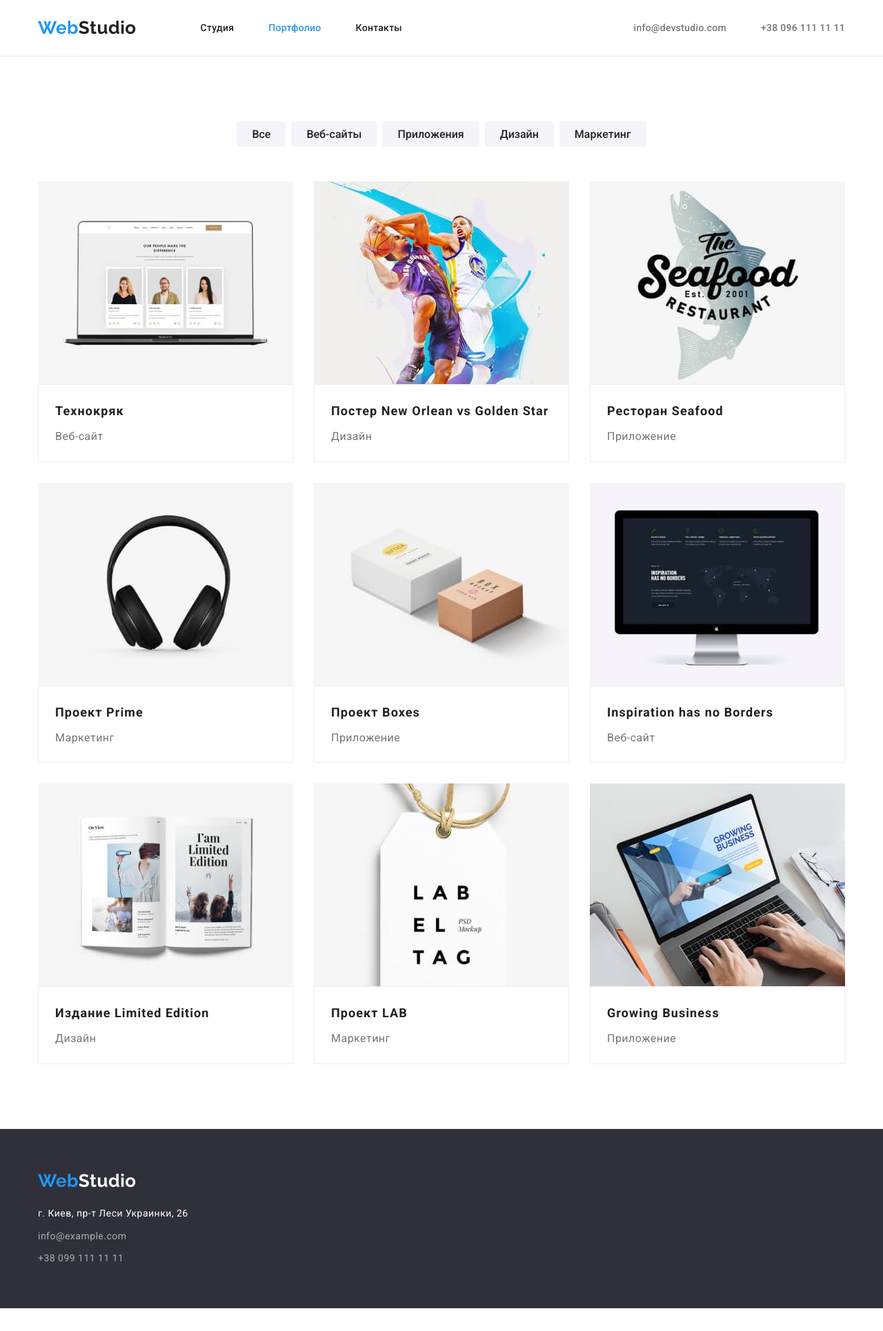
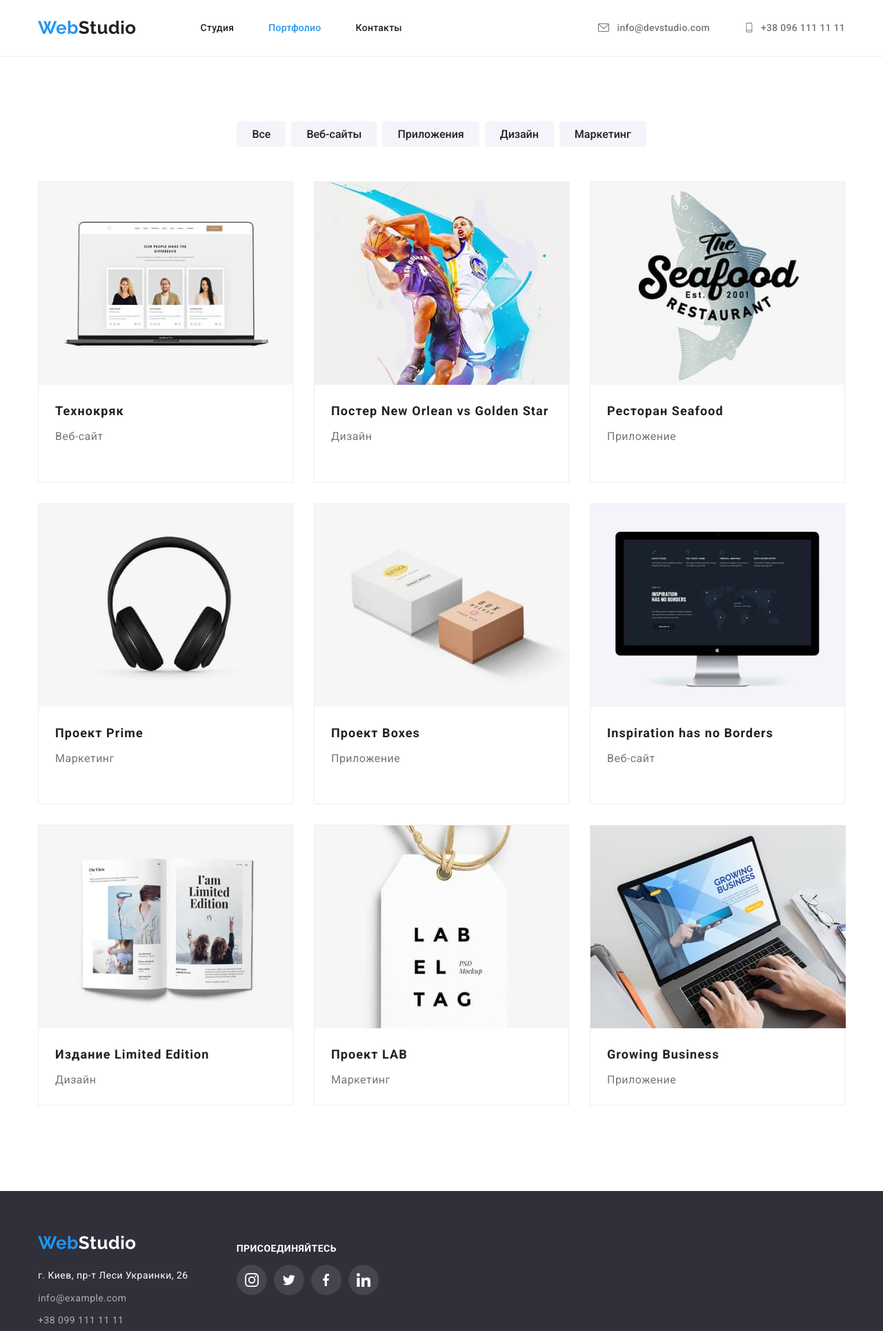
Before and after one commit to SvetlanaDaizy/goit-markup-hw-08, a plain HTML site: page portfolio.html in a window 1280 px wide. Shown: the whole page at 69% size. Before the commit the page ends 1897 px from the top, so only its background shows below. Drawn offline with nearby package versions, Linux system fonts and the light colour scheme.

Commit message:
сдача ДЗ

```diff
--- a/css/styles.css
+++ b/css/styles.css
@@ -49,7 +49,6 @@ a {
     width: 1200px;
     padding-left: 15px;
     padding-right: 15px;
-    /* outline: 2px solid tomato;  */
 }
 
 .header-nav {
@@ -118,6 +117,23 @@ a {
     display: flex;
 }
 
+.auth .item {
+    display: flex;
+    align-items: center;
+}
+
+.auth .icon {
+    display: flex;
+    fill: var(--text-color)
+}
+
+.auth .icon:hover {
+    fill: var(--accent-color);
+}
+
+.auth .sprite:not(:last-child) {
+    margin-right: 10px;
+}
 
 .auth .item:not(:last-child) {
      margin-right: 50px;
@@ -257,8 +273,16 @@ a {
     width: 370px;
     margin-right: 30px;
     padding-bottom: 30px;
+    margin-bottom: 30px;
 
     background-color: var(--hero-color);
+    border: 1px solid #EEEEEE;
+}
+
+.photo-container:hover {
+    box-shadow: 0px 1px 1px rgba(0, 0, 0, 0.12),
+                0px 4px 4px rgba(0, 0, 0, 0.06),
+                1px 4px 6px rgba(0, 0, 0, 0.16);
 }
 
 .photo-container img {
@@ -278,7 +302,7 @@ a {
     padding-top: 20px;
     padding-left: 24px;
     padding-bottom: 20px;
-    border: 1px solid #EEEEEE;
+
 }
 
 .photo .title {
@@ -334,6 +358,19 @@ a {
 .description .item {
     width: 270px;
 }
+
+.description .sprite {
+    display: flex;
+    align-items: center;
+    justify-content: center;
+    width: 270px;
+    height: 120px;
+    padding: 0;
+    margin-bottom: 30px;
+    background: #F5F4FA;
+    border-radius: 4px;
+}
+
 
 .description-title {
     color: var(--base-text-color);
@@ -462,6 +499,13 @@ a {
     background-color: var(--accent-color);
 }
 
+.team .team-icon {
+    fill: #afb1b8;
+}
+
+.team .team-icon:hover {
+    fill: var(--hero-color);
+}
 
 /* Fourth section */
 
@@ -518,6 +562,10 @@ a {
     padding-bottom: 60px;
 }
 
+.footer .connection {
+    display: flex;
+    justify-content: ;
+}
 .footer a {
     display: inline-block;
 }
@@ -566,3 +614,42 @@ address .link:hover,
 address .link:focus {
     color: var(--accent-color);
 }
+
+.connection-div {
+    margin-right: 70px;
+}
+
+.connection-messenger h3 {
+    font-weight: 700;
+    font-size: 14px;
+    line-height: 1.4;
+    text-transform: uppercase;
+    color: #FFFFFF;
+}
+
+.sprite-messenger .button-icon {
+    display: flex;
+    align-items: center;
+    justify-content: center;
+    width: 44px;
+    height: 44px;
+    background-color: rgba(255, 255, 255, 0.1);
+    border-radius: 50%;
+
+}
+
+.sprite-messenger .button-icon:hover {
+    background-color: var(--accent-color);
+}
+
+.sprite-messenger .button-icon:not(:last-child) {
+    margin-right: 10px;
+}
+
+.connection-messenger .sprite-messenger {
+    display: flex;
+}
+
+.sprite-messenger .team-icon {
+    fill: var(--hero-color);
+}
--- a/portfolio.html
+++ b/portfolio.html
@@ -25,8 +25,23 @@
             </ul>
         </nav>
         <ul class="auth">
-                <li class="item"><a href="mailto:info@devstudio.com" class="auth-link auth-mail">info@devstudio.com</a></li>
-                <li class="item"><a href="tel:+380961111111" class="auth-link auth-tel">+38 096 111 11 11</a></li>
+
+            <li class="item">
+                <div class="sprite">
+                    <svg class="icon" width="20" height="16">
+                        <use href="./image/icons1.svg#icon-email"></use>
+                    </svg>
+                </div>
+                <a href="mailto:info@devstudio.com" class="auth-link auth-mail">info@devstudio.com</a>
+            </li>
+            <li class="item">
+                <div class="sprite">
+                    <svg class="icon" width="14" height="20">
+                        <use href="./image/icons1.svg#icon-tel"></use>
+                    </svg>
+                </div>
+                <a href="tel:+380961111111" class="auth-link auth-tel">+38 096 111 11 11</a>
+            </li>
         </ul>
     </div>
 </header>
@@ -119,7 +134,9 @@
 </main>
     <!-- Footer -->
 <footer class="footer">
-        <div class="container">
+    <div class="container connection">
+
+        <div class="connection-div">
             <a href="#" class="logo-footer">Web<span class="footer-span">Studio</span></a>
             <address>
                 <ul>
@@ -127,6 +144,30 @@
                     <li class="item"><a href="mailto:info@example.com" class="link mail">info@example.com</a></li>
                     <li class="item"><a href="tel:+380991111111" class="link tel">+38 099 111 11 11</a></li>
                 </ul>
+        </div>
+
+        <div class="connection-messenger">
+            <h3>присоединяйтесь</h3>
+            <div class="sprite-messenger">
+
+                <a class="button-icon" href="#">
+                    <svg class="team-icon instagram" width="20" height="20">
+                        <use href="./image/icons1.svg#icon-instagram"></use>
+                    </svg></a>
+                <a class="button-icon" href="#">
+                    <svg class="team-icon twitter" width="20" height="16.25">
+                        <use href="./image/icons1.svg#icon-twitter"></use>
+                    </svg></a>
+                <a class="button-icon" href="#">
+                    <svg class="team-icon facebook" width="10" height="20">
+                        <use href="./image/icons1.svg#icon-facebook"></use>
+                    </svg></a>
+                <a class="button-icon" href="#">
+                    <svg class="team-icon linkedin" width="20" height="20">
+                        <use href="./image/icons1.svg#icon-linkedin"></use>
+                    </svg></a>
+            </div>
+        </div>
         </address>
     </div>
 </footer>
```
Also changed, not shown: index.html (+58 -17 lines), image/icons1.svg. Lines whose indentation alone changed are shown as unchanged.
